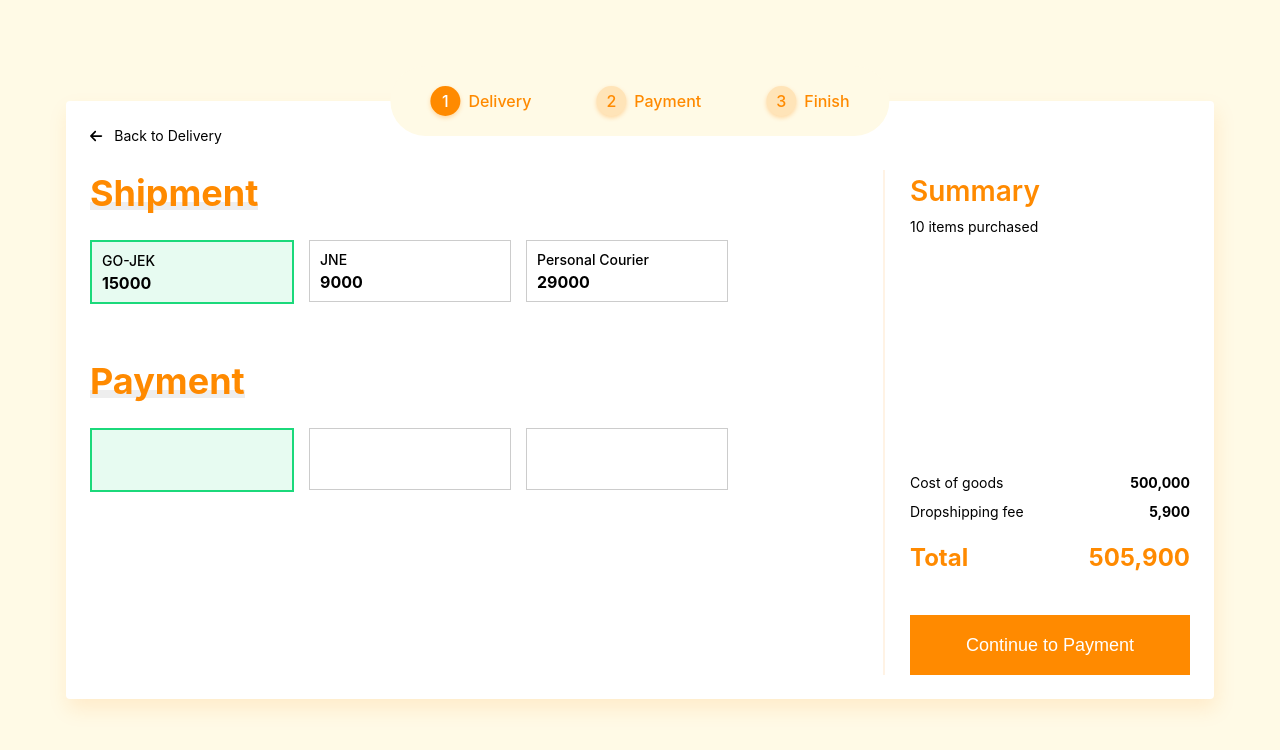
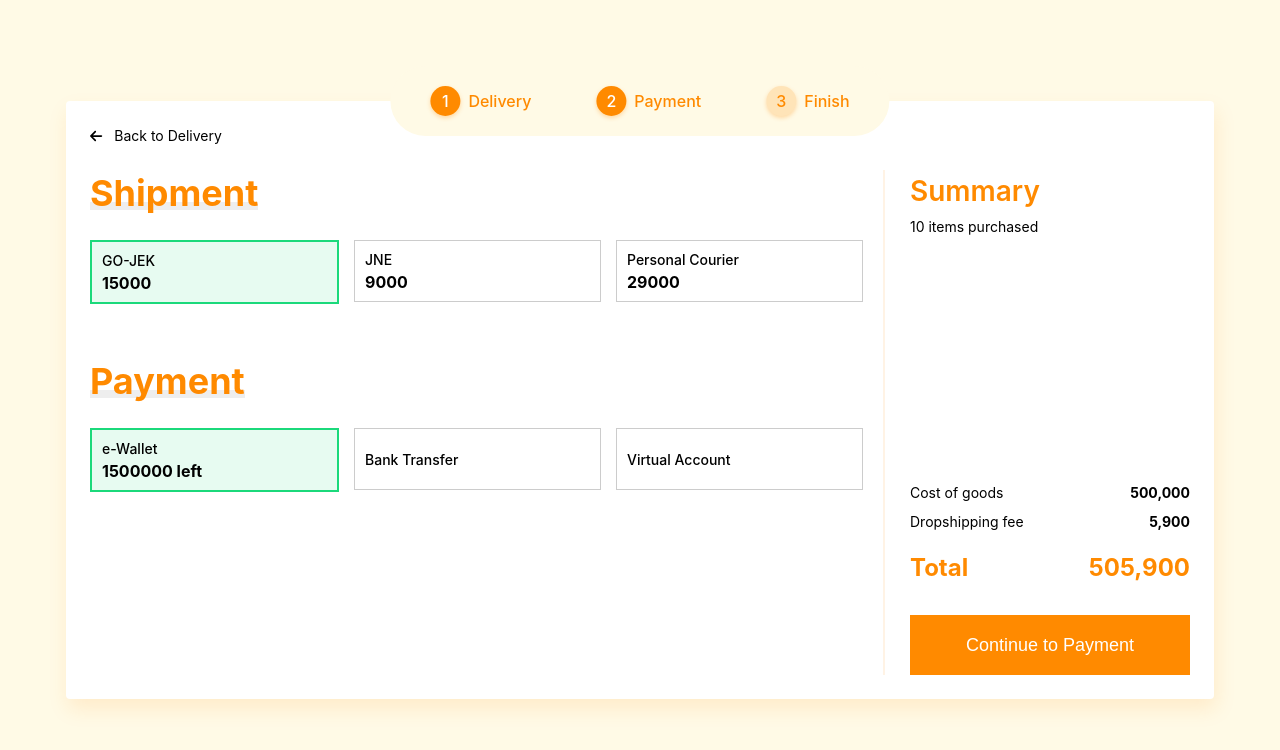
Before and after one commit to imantoafiif/jakmall-app, a Vue app: page / in a window 1280 px wide. Both pictures are taken after a click on the button "Continue to Payment". Shown: the top 750 px of the page. Built offline with nearby package versions, Linux system fonts and the light colour scheme.

Commit message:
develop page 3

```diff
--- a/src/components/breadcrumbs.vue
+++ b/src/components/breadcrumbs.vue
@@ -1,4 +1,8 @@
-<script setup></script>
+<script setup>
+    import { usePurchaseOverview } from '../stores/purchaseOverview';
+
+    const overview = usePurchaseOverview()
+</script>
 
 <template>
     <div class="bc-container">
@@ -9,7 +13,7 @@
                 { label: 'Finish', key: 3 },
             ]"
             class="bc-container__steps">
-            <div :class="{'bc-container__steps__active': step.key <= 1}">{{ step.key }}</div>
+            <div :class="{'bc-container__steps__active': step.key <= overview.page}">{{ step.key }}</div>
             <span>{{ step.label }}</span>
         </div>
     </div>
@@ -42,6 +46,7 @@
                 justify-content center
                 color #FF8A00
                 box-shadow 0px 2px 4px #FF8A004D
+                transition all .2s ease
 
             &__active
                 background #FF8A00 !important
--- /dev/null
+++ b/src/components/finish.vue
@@ -0,0 +1,15 @@
+<script setup></script>
+
+<template>
+    <div class="finish-container">
+        <p>something in the way</p>
+    </div>
+</template>
+
+<style lang="stylus" scoped>
+    .finish-container
+        display flex
+        height 100%
+        align-items center
+        justify-content center
+</style>
--- a/src/components/main-display.vue
+++ b/src/components/main-display.vue
@@ -1,14 +1,29 @@
 <script setup>
+    import { usePurchaseOverview } from '../stores/purchaseOverview';
     import breadcrumbs from './breadcrumbs.vue';
     import delivery from './delivery.vue';
+    import finish from './finish.vue';
     import payment from './payment.vue';
     import summaries from './summary.vue';
-    import { ref } from 'vue';
+    import { ref, watch } from 'vue';
 
     const isDropshipper = ref(false)
     const name = ref('')
     const address = ref('')
-    const view = ref(payment)
+    const view = ref(delivery)
+    const overview = usePurchaseOverview()
+
+    watch(
+        () => overview.page,
+        (newValue, oldValue) => {
+            switch(newValue) {
+                case 1: view.value = delivery; break;
+                case 2: view.value = payment; break;
+                case 3: view.value = finish; break;
+            }
+        }
+    )
+
 </script>
 
 <template>
--- a/src/components/payment.vue
+++ b/src/components/payment.vue
@@ -1,10 +1,13 @@
 <script setup>
     import Title from './title.vue'
+    import { usePurchaseOverview } from '../stores/purchaseOverview';
+
+    const overview = usePurchaseOverview()
 </script>
 
 <template>
     <div class="payment-container">
-        <a>
+        <a @click="() => overview.setPage(overview.page - 1)">
             <font-awesome-icon icon="arrow-left" />
             Back to Delivery
         </a>
@@ -14,12 +17,12 @@
                 <div
                     :class="{'payment-container__item__list__active': item.method == 'GO-JEK'}"
                     v-for="item in [
-                        { method: 'GO-JEK', price: 15000 },
-                        { method: 'JNE', price: 9000 },
-                        { method: 'Personal Courier', price: 29000 },
+                        { method: 'GO-JEK', value: 15000 },
+                        { method: 'JNE', value: 9000 },
+                        { method: 'Personal Courier', value: 29000 },
                     ]">
                     <span>{{ item.method }}</span>
-                    <strong>{{ item.price }}</strong>
+                    <strong>{{ item.value }}</strong>
                 </div>
             </div>
         </div>
@@ -27,9 +30,17 @@
             <Title :label="'Payment'"></Title>
             <div class="payment-container__item__list">
                 <div
-                    :class="{'payment-container__item__list__active': i == 1}"
-                    v-for="i in 3">
-
+                    :class="{'payment-container__item__list__active': item.method == 'e-Wallet'}"
+                    v-for="item in [
+                        { method: 'e-Wallet', value: 1500000 },
+                        { method: 'Bank Transfer', value: null },
+                        { method: 'Virtual Account', value: null },
+                    ]">
+                    <span>{{ item.method }}</span>
+                    <strong>
+                        {{ item.value }}
+                        {{ item.value ? 'left' : '' }}
+                    </strong>
                 </div>
             </div>
         </div>
@@ -61,7 +72,8 @@
                 gap 15px
 
                 & > div
-                    width 180px
+                    // width 180px
+                    width 33%
                     height 60px
                     border 1px solid #CCCCCC
                     cursor pointer
--- a/src/components/summary.vue
+++ b/src/components/summary.vue
@@ -1,4 +1,8 @@
-<script setup></script>
+<script setup>
+    import { usePurchaseOverview } from '../stores/purchaseOverview';
+
+    const overview = usePurchaseOverview()
+</script>
 
 <template>
     <div class="summary-container">
@@ -19,7 +23,7 @@
                 <strong>Total</strong>
                 <strong>505,900</strong>
             </h1>
-            <button>
+            <button @click="() => overview.setPage(overview.page + 1)">
                 Continue to Payment
             </button>
         </div>
@@ -54,7 +58,7 @@
                 background #FF8A00
                 font-weight 500
                 color white
-                margin-top 20px
+                margin-top 10px
                 cursor pointer
 
             & > p
--- /dev/null
+++ b/src/stores/purchaseOverview.js
@@ -0,0 +1,14 @@
+import { defineStore } from "pinia";
+
+export const usePurchaseOverview = defineStore('overview', {
+    state: () => {
+        return {
+            page: 1,
+        }
+    },
+    actions: {
+        setPage(v) {
+            this.page = v
+        }
+    }
+})
```
